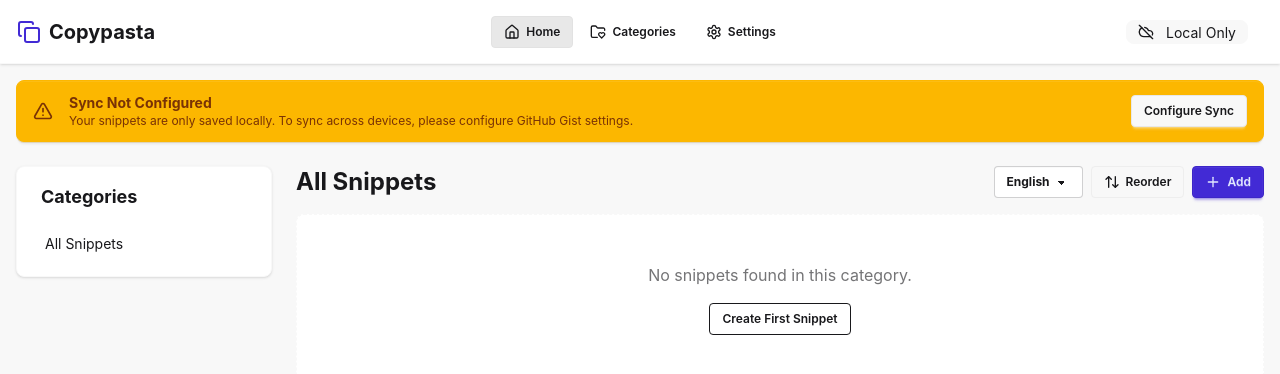
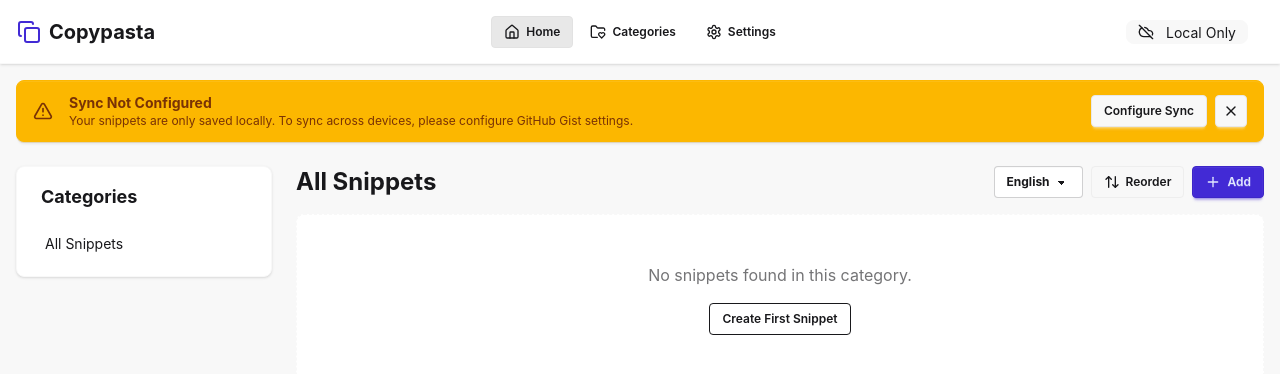
Before and after one commit to TheScriptList/copypasta-pages, a SvelteKit app: page / in a window 1280 px wide. Shown: the top 374 px of the page. Built offline with nearby package versions, Linux system fonts and the light colour scheme.

Commit message:
feat: dismiss sync alert

```diff
--- a/src/lib/stores/db.svelte.ts
+++ b/src/lib/stores/db.svelte.ts
@@ -23,6 +23,7 @@ export interface Snippet {
 export interface Database {
 	settings: {
 		languages: Language[];
+		dismissedSyncWarning?: boolean;
 	};
 	categories: Category[];
 	snippets: Snippet[];
--- a/src/routes/+page.svelte
+++ b/src/routes/+page.svelte
@@ -197,7 +197,7 @@
 	<title>Copypasta - Home</title>
 </svelte:head>
 
-{#if !authStore.isValid}
+{#if !authStore.isValid && !dbStore.data.settings.dismissedSyncWarning}
 	<div class="mb-6 alert alert-warning">
 		<AlertTriangle class="h-5 w-5" />
 		<div>
@@ -207,7 +207,19 @@
 				settings.
 			</div>
 		</div>
-		<a href="{base}/settings" class="btn btn-sm">Configure Sync</a>
+		<div class="flex items-center gap-2">
+			<a href="{base}/settings" class="btn btn-sm">Configure Sync</a>
+			<button
+				class="btn btn-sm btn-square"
+				onclick={() => {
+					dbStore.data.settings.dismissedSyncWarning = true;
+					dbStore.save();
+				}}
+				aria-label="Dismiss"
+			>
+				<X class="h-4 w-4" />
+			</button>
+		</div>
 	</div>
 {/if}
 
```
